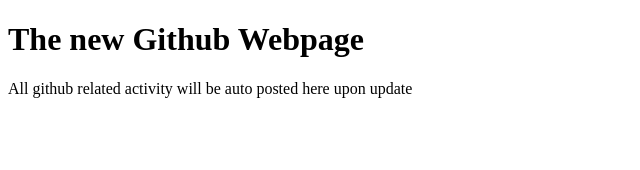
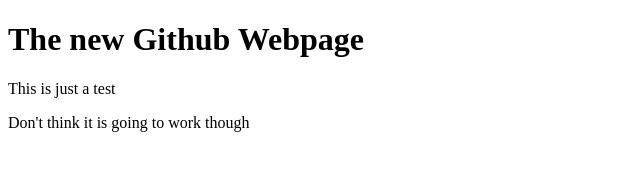
Before and after one commit to extrude/extrude.github.io, a plain HTML site: page index.html in a window 1280 px wide. Shown: the whole page, without its empty margins (0-640 px from the left). Drawn offline with Linux system fonts and the light colour scheme.

Commit message:
test
test that wont work

```diff
--- a/index.html
+++ b/index.html
@@ -3,7 +3,8 @@
 
 <body>
     <h1>The new Github Webpage</h1>
-    <p>All github related activity will be auto posted here upon update</p>
+    <p>This is just a test</p>
+    <p>Don't think it is going to work though</p>
 </body>
 
 </html>
```
